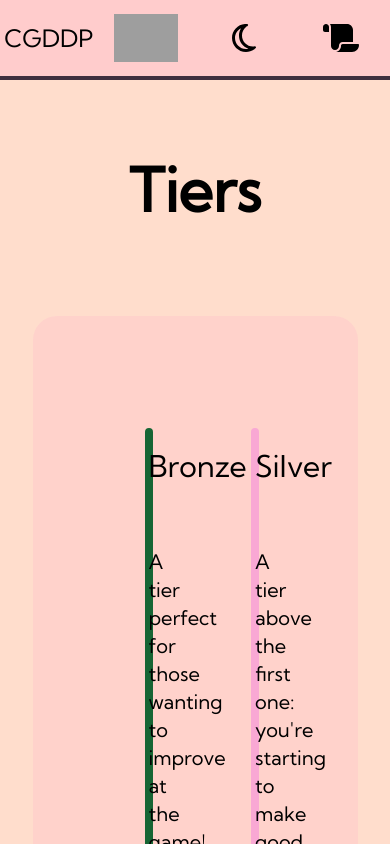
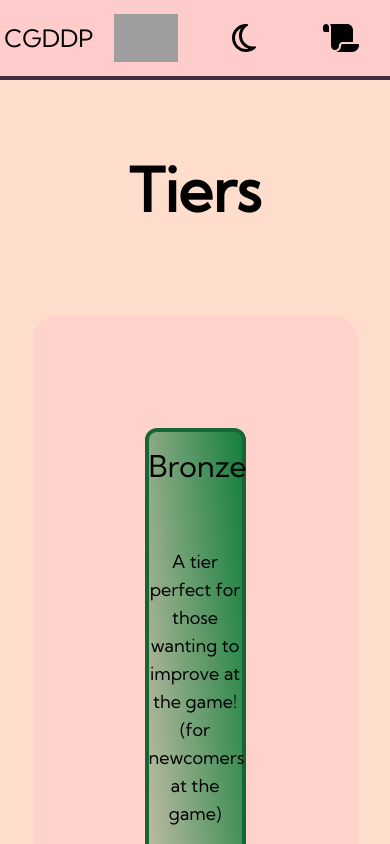
Before and after one commit to BatteRaquette581/cgddp, a Vue app in the folder app/: page /list in a window 390 px wide. Shown: the top 844 px of the page. Built offline with nearby package versions, Linux system fonts and the light colour scheme; grey boxes are pictures that could not be loaded.

Commit message:
Fixed tiers display on mobile [✅]

```diff
--- a/app/src/assets/utility.css
+++ b/app/src/assets/utility.css
@@ -67,7 +67,7 @@ ul>li:before {
     top: -10px;
     opacity: 0;
     position: absolute;
-    z-index: 999;
+    z-index: 1000;
 }
 
 .tooltip-container:hover .tooltip {
--- a/app/src/components/Nav.vue
+++ b/app/src/components/Nav.vue
@@ -1,6 +1,6 @@
 <template>
     <div>
-        <nav class="grid fixed top-0 w-full bg-primary-light dark:bg-primary-dark grid-cols-4 h-20 place-items-center dark:text-white border-b-4 border-secondary-dark dark:border-secondary-light">
+        <nav class="grid fixed top-0 w-full bg-primary-light dark:bg-primary-dark grid-cols-4 h-20 place-items-center dark:text-white border-b-4 border-secondary-dark dark:border-secondary-light" style="z-index: 1001;">
             <a href="/"><div class="font-KumbhSans text-2xl">CGDDP</div></a>
             <a href="https://discord.gg/gtuXdxEQA2" rel="noreferrer noopener" target="_blank"><img src="https://www.svgrepo.com/show/353655/discord-icon.svg" alt="Join our Discord server!" class="h-12"></a>
             <button @click="toggleTheme"><img :src="toggleButtonSvg" :key="forceRender" alt="Toggle Theme" class="h-8"></button>
--- a/app/src/components/Tier.vue
+++ b/app/src/components/Tier.vue
@@ -1,8 +1,8 @@
 <template>
-    <div class="bg-gradient-to-bl to-transparent w-auto border-solid border-4 m-14 font-KumbhSans dark:text-white rounded-xl" style="height: 512px;" ref="tier">
+    <div class="bg-gradient-to-bl to-transparent w-auto border-solid border-4 m-14 font-KumbhSans dark:text-white rounded-xl" style="height: clamp(512px, 512px, auto);" ref="tier">
         <div class="text-center mt-4 text-3xl" :key="forceRender">{{ title }}</div>
         <br><br>
-        <div class="text-center mt-4 text-xl" :key="forceRender">{{ description }}</div>
+        <div class="text-center mt-4" :key="forceRender" style="line-height: 28px; font-size: clamp(1px, 18px, 18px);">{{ description }}</div>
         <br><br>
         <ul class="text-center text-lg">
             <li v-for="level in bronze.levels" :class="level.difficulty">
--- a/app/src/views/ListView.vue
+++ b/app/src/views/ListView.vue
@@ -2,7 +2,7 @@
     <div>
         <Nav />
         <h1 class="font-KumbhSans dark:text-white mt-40 text-6xl text-center"><strong>Tiers</strong></h1>
-        <div class="grid bg-primary-light/60 dark:bg-primary-dark/60 w-10/12 mx-auto mt-24 rounded-3xl p-14 grid-cols-2 h-auto">
+        <div class="grid bg-primary-light/60 dark:bg-primary-dark/60 w-10/12 mx-auto mt-24 rounded-3xl p-14 grid-cols-2 sm:grid-cols-1 h-auto">
             <Tier class="from-green-700 border-green-800" data-title="Bronze" data-description="A tier perfect for those wanting to improve at the game! (for newcomers at the game)" data-levels="bronze.json" />
             <Tier class="from-pink-200 border-pink-300" data-title="Silver" data-description="A tier above the first one: you're starting to make good progress!" data-levels="silver.json" />
         </div>
--- a/app/tailwind.config.js
+++ b/app/tailwind.config.js
@@ -3,6 +3,9 @@ module.exports = {
   darkMode: "class",
   content: ["index.html", "src/**/*.{vue,js,ts,jsx,tsx}"],
   theme: {
+    screens: {
+      'sm': {'min': '0px', 'max': '767px'}
+    },
     extend: {
       colors: {
         "primary-dark": "#331d2c",
```
Also changed, not shown: app/dist/index.html.
